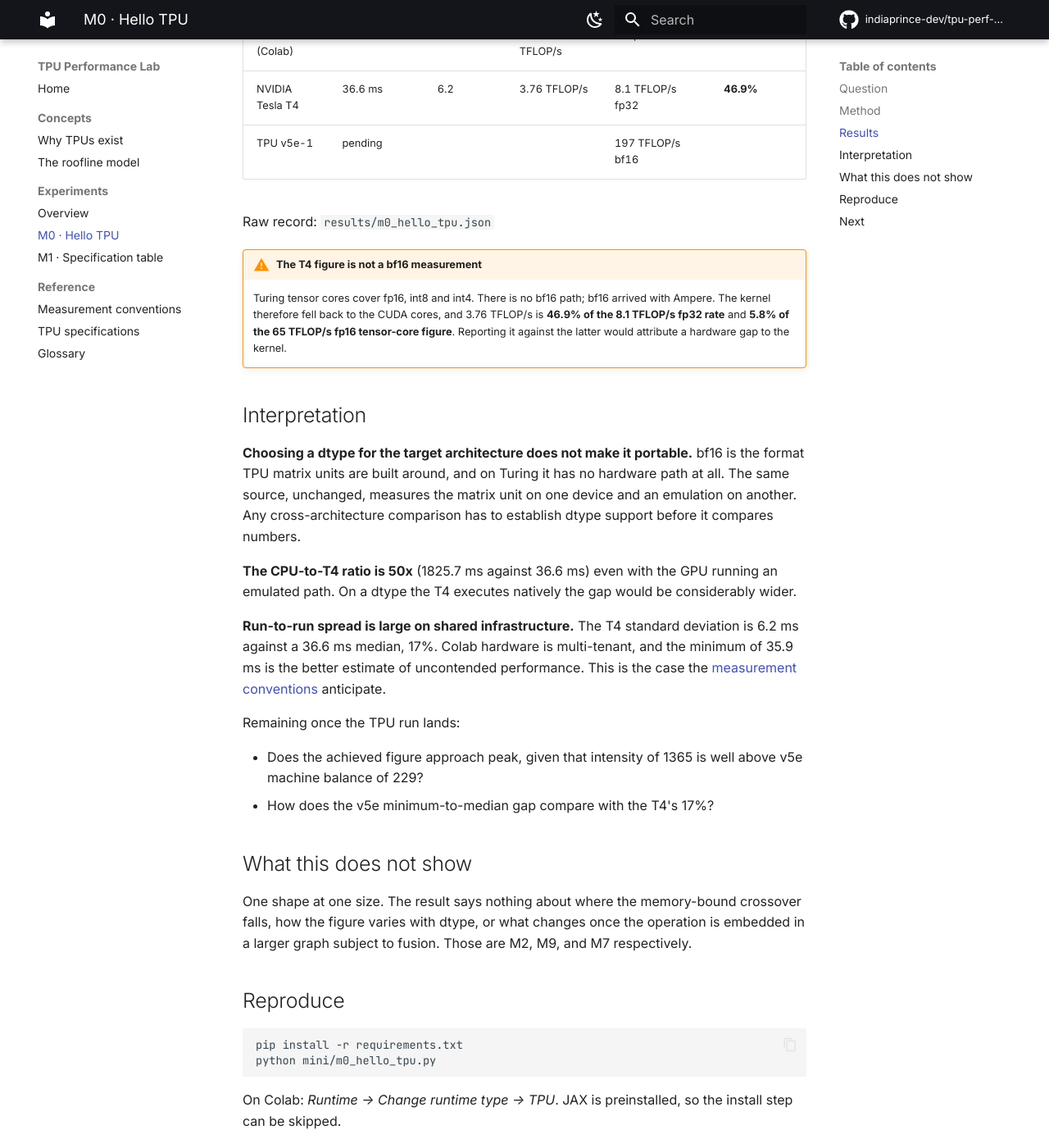
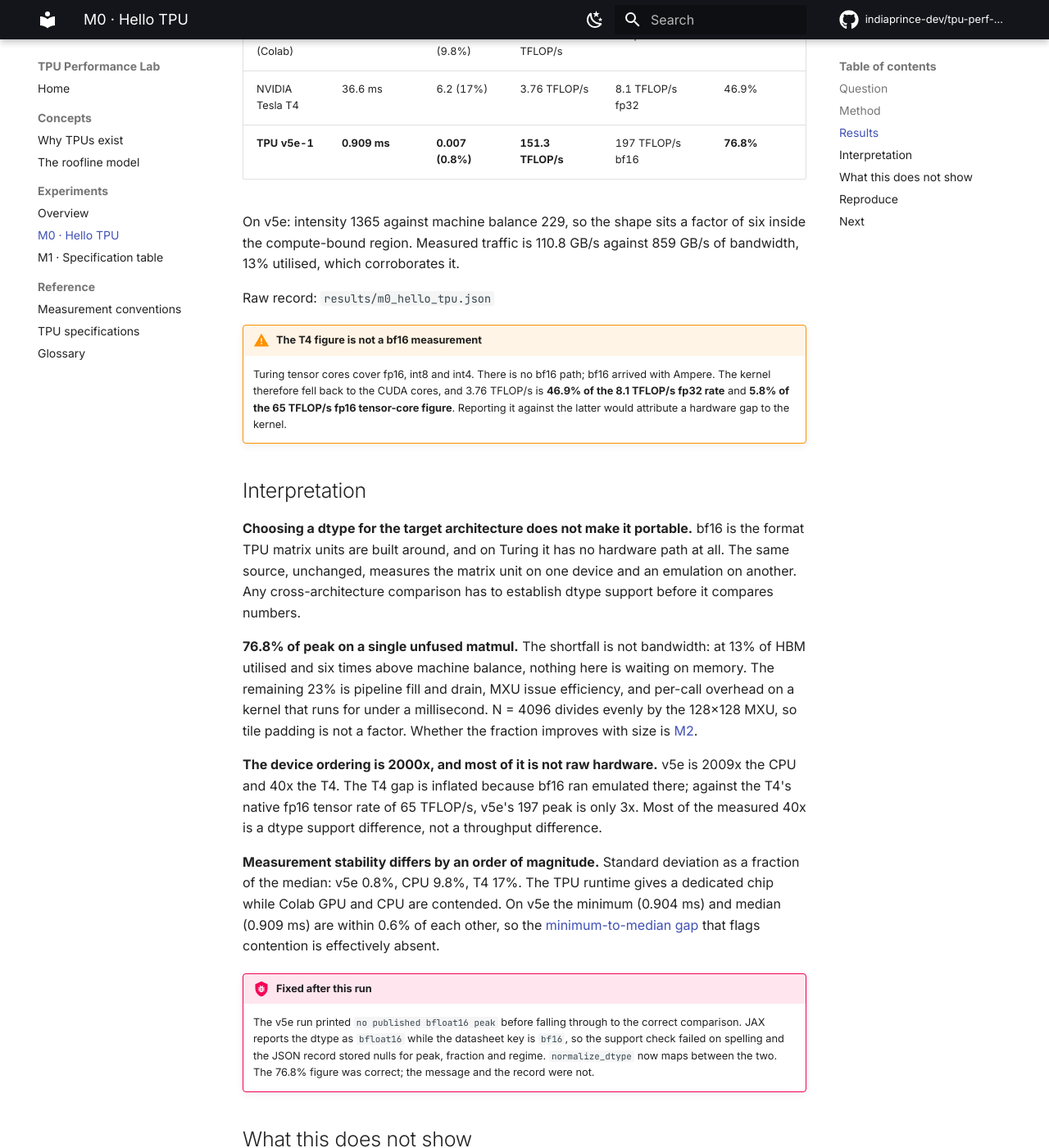
Before and after one commit to indiaprince-dev/tpu-perf-lab, an MkDocs documentation site: the page built from docs/experiments/m0-hello-tpu.md, in a window 1280 px wide and 1400 px high, scrolled down 1236 px. Shown: the whole window at 82% size. Built offline with MkDocs 1.6.1 and Material for MkDocs 9.7.7, drawn with Linux system fonts in a browser that asks for light colours; comment, search, counter and statistics services are not loaded.

Commit message:
M0: first TPU measurement, and fix the dtype support check
A 4096-cube bf16 matmul reaches 151.3 TFLOP/s on TPU v5e-1, 76.8% of the 197
TFLOP/s published peak. Intensity of 1365 sits a factor of six above machine
balance and only 13% of HBM bandwidth is used, so the 23% shortfall is not
memory. Pipeline fill and drain and per-call overhead on a sub-millisecond
kernel account for it; whether the fraction improves with size is M2.

The run exposed a bug. JAX reports the dtype as 'bfloat16' while the datasheet
key is 'bf16', so supports() failed on spelling and reported that v5e has no
bf16 path. The printed fraction was still correct because reference_dtype
happened to point at bf16, but the JSON stored nulls for peak, fraction, regime
and balance. normalize_dtype now maps JAX and NumPy names onto datasheet keys.

Across the three devices the ordering is 2009x CPU to v5e and 40x T4 to v5e,
but most of the T4 gap is the missing bf16 path rather than throughput: against
its native fp16 tensor rate the difference is 3x.

```diff
--- a/docs/experiments/m0-hello-tpu.md
+++ b/docs/experiments/m0-hello-tpu.md
@@ -47,9 +47,13 @@ the hardware changes.
 
 | Device | Time (median) | sd | Achieved | Reference peak | Fraction |
 |---|---|---|---|---|---|
-| CPU (Colab) | 1825.7 ms | 179.3 | 0.075 TFLOP/s | not published | — |
-| NVIDIA Tesla T4 | 36.6 ms | 6.2 | 3.76 TFLOP/s | 8.1 TFLOP/s fp32 | **46.9%** |
-| TPU v5e-1 | pending | | | 197 TFLOP/s bf16 | |
+| CPU (Colab) | 1825.7 ms | 179.3 (9.8%) | 0.075 TFLOP/s | not published | — |
+| NVIDIA Tesla T4 | 36.6 ms | 6.2 (17%) | 3.76 TFLOP/s | 8.1 TFLOP/s fp32 | 46.9% |
+| **TPU v5e-1** | **0.909 ms** | **0.007 (0.8%)** | **151.3 TFLOP/s** | 197 TFLOP/s bf16 | **76.8%** |
+
+On v5e: intensity 1365 against machine balance 229, so the shape sits a factor
+of six inside the compute-bound region. Measured traffic is 110.8 GB/s against
+859 GB/s of bandwidth, 13% utilised, which corroborates it.
 
 Raw record: `results/m0_hello_tpu.json`
 
@@ -69,21 +73,34 @@ hardware path at all. The same source, unchanged, measures the matrix unit on
 one device and an emulation on another. Any cross-architecture comparison has
 to establish dtype support before it compares numbers.
 
-**The CPU-to-T4 ratio is 50x** (1825.7 ms against 36.6 ms) even with the GPU
-running an emulated path. On a dtype the T4 executes natively the gap would be
-considerably wider.
+**76.8% of peak on a single unfused matmul.** The shortfall is not bandwidth:
+at 13% of HBM utilised and six times above machine balance, nothing here is
+waiting on memory. The remaining 23% is pipeline fill and drain, MXU issue
+efficiency, and per-call overhead on a kernel that runs for under a
+millisecond. N = 4096 divides evenly by the 128×128 MXU, so tile padding is not
+a factor. Whether the fraction improves with size is [M2](index.md).
 
-**Run-to-run spread is large on shared infrastructure.** The T4 standard
-deviation is 6.2 ms against a 36.6 ms median, 17%. Colab hardware is
-multi-tenant, and the minimum of 35.9 ms is the better estimate of uncontended
-performance. This is the case the
-[measurement conventions](../reference/measurement.md) anticipate.
+**The device ordering is 2000x, and most of it is not raw hardware.** v5e is
+2009x the CPU and 40x the T4. The T4 gap is inflated because bf16 ran emulated
+there; against the T4's native fp16 tensor rate of 65 TFLOP/s, v5e's 197 peak
+is only 3x. Most of the measured 40x is a dtype support difference, not a
+throughput difference.
 
-Remaining once the TPU run lands:
+**Measurement stability differs by an order of magnitude.** Standard deviation
+as a fraction of the median: v5e 0.8%, CPU 9.8%, T4 17%. The TPU runtime gives
+a dedicated chip while Colab GPU and CPU are contended. On v5e the minimum
+(0.904 ms) and median (0.909 ms) are within 0.6% of each other, so the
+[minimum-to-median gap](../reference/measurement.md) that flags contention is
+effectively absent.
 
-- Does the achieved figure approach peak, given that intensity of 1365 is well
-  above v5e machine balance of 229?
-- How does the v5e minimum-to-median gap compare with the T4's 17%?
+!!! bug "Fixed after this run"
+
+    The v5e run printed `no published bfloat16 peak` before falling through to
+    the correct comparison. JAX reports the dtype as `bfloat16` while the
+    datasheet key is `bf16`, so the support check failed on spelling and the
+    JSON record stored nulls for peak, fraction and regime. `normalize_dtype`
+    now maps between the two. The 76.8% figure was correct; the message and the
+    record were not.
 
 ## What this does not show
 
```
Also changed, not shown: README.md (+1 -1 lines), docs/experiments/index.md (+1 -1 lines), 2 other files.
